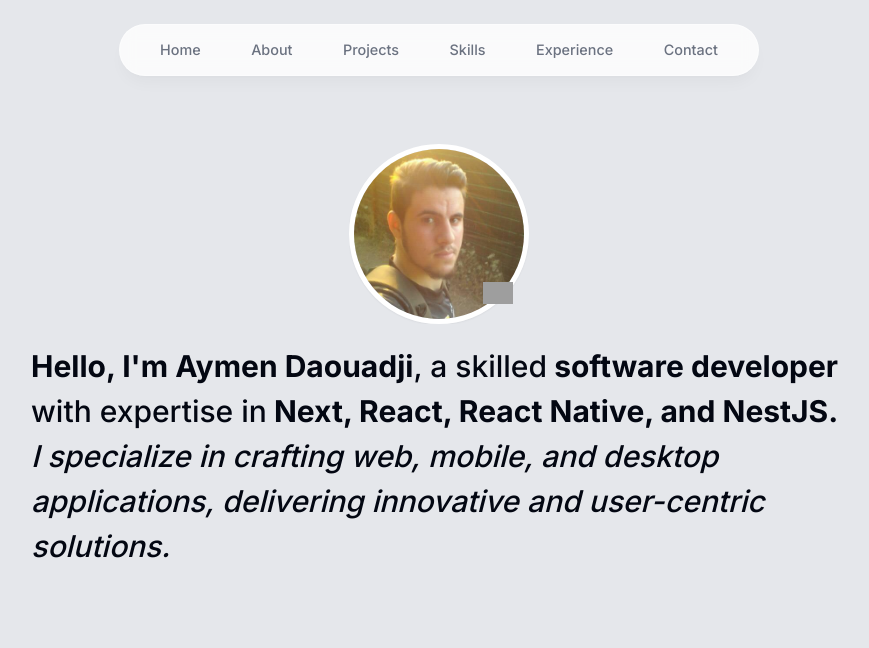
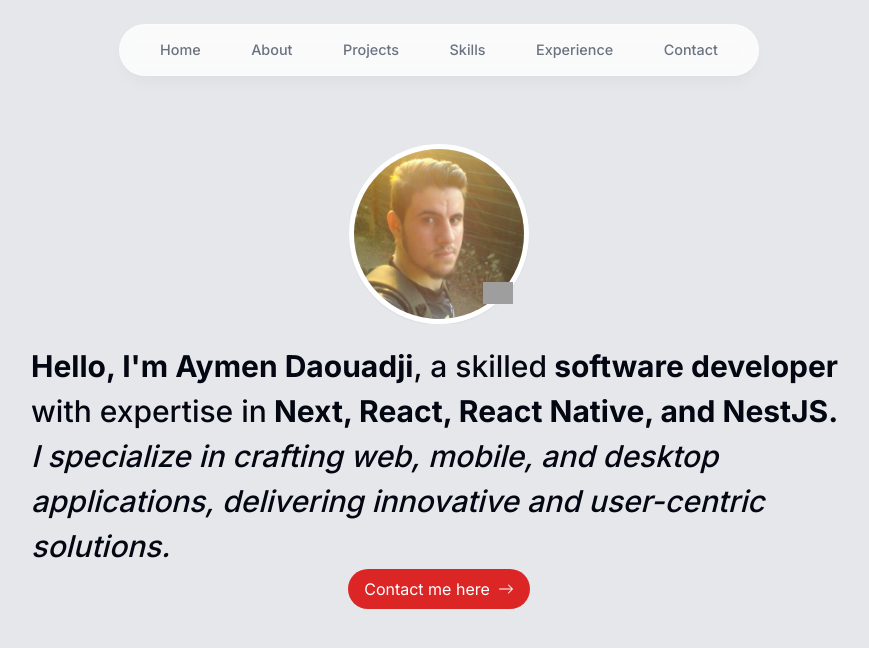
Before and after one commit to AymenKnight/portfolio, a Next.js app: page / in a window 1280 px wide. Shown: the top 648 px of the page, without its empty margins (201-1070 px from the left). Built offline with nearby package versions, Linux system fonts and the light colour scheme; grey boxes are pictures that could not be loaded.

Commit message:
💄 Create ControlsSection comp

```diff
--- a/src/app/page.tsx
+++ b/src/app/page.tsx
@@ -1,12 +1,13 @@
-import Image from 'next/image';
 import HeaderNav from '../components/header_nav';
 import Intro from '../components/intro';
+import ControlsSection from '../components/controls_section';
 
 export default function Home() {
   return (
     <main className="flex flex-col items-center justify-center  ">
       <HeaderNav />
       <Intro />
+      <ControlsSection />
     </main>
   );
 }
--- /dev/null
+++ b/src/components/controls_section/ControlsSection.tsx
@@ -0,0 +1,20 @@
+'use client';
+
+import TextButton from '../buttons/text_button';
+import { BsArrowRight } from 'react-icons/bs';
+import { useRouter } from 'next/navigation';
+interface ControlsSectionProps {}
+export default function ControlsSection({}: ControlsSectionProps) {
+  const router = useRouter();
+  return (
+    <div className="controls-section">
+      <TextButton
+        className="bg-red-600"
+        text="Contact me here"
+        onClick={() => router.push('#contact')}
+      >
+        <BsArrowRight />
+      </TextButton>
+    </div>
+  );
+}
--- /dev/null
+++ b/src/components/controls_section/index.ts
@@ -0,0 +1,2 @@
+import ControlsSection from './ControlsSection';
+export default ControlsSection;
--- a/src/components/intro/Intro.tsx
+++ b/src/components/intro/Intro.tsx
@@ -8,7 +8,6 @@ export default function Intro({}: IntroProps) {
     <section className="flex  flex-col items-center justify-center  gap-5 max-w-[54rem]  px-6  ">
       <CircleAvatar />
       <UserDescription />
-      <TextButton />
     </section>
   );
 }
```
Also changed, not shown: 1 other file (tests, documents, lock files or other folders).
